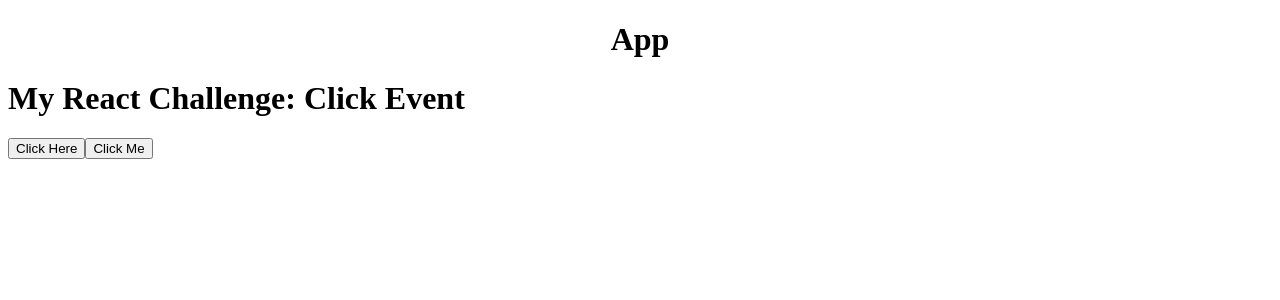
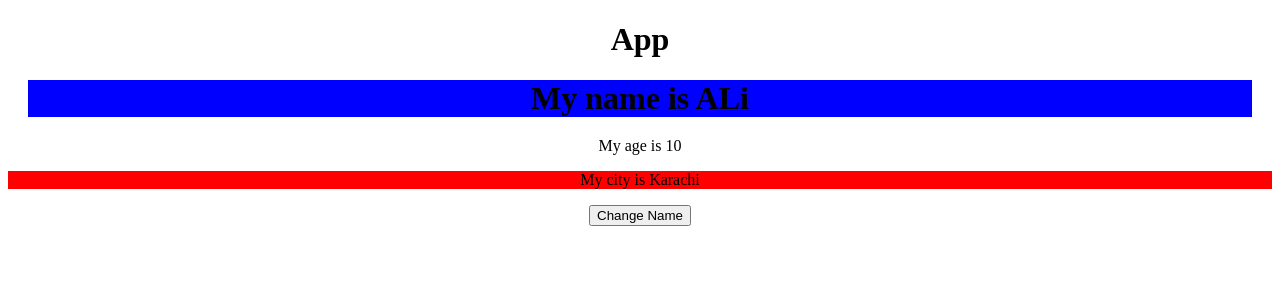
Before and after one commit to hmfaaiz/react_challenge, a React (Create React App) app: page / in a window 1280 px wide. Shown: the top 300 px of the page. Built offline with nearby package versions, Linux system fonts and the light colour scheme.

Commit message:
Handled props with data, color and function

```diff
--- a/src/App.js
+++ b/src/App.js
@@ -1,10 +1,17 @@
+import React, { useState } from 'react'
+import './App.css';
+import Prop from "./components/Prop"
+function App() {
+  const [myname, setMyname] = useState("ALi");
 
-import './App.css';
+    const click = () => {
 
-function App() {
+        setMyname("Faaiz")
+    }
   return (
     <div className="App">
       <h1>App</h1>
+      <Prop function={click} myname={myname} age={10} city={"Karachi"} blue={"Blue"} red={"red"}/>
 
     </div>
   );
--- /dev/null
+++ b/src/components/Prop.js
@@ -0,0 +1,14 @@
+import React from 'react'
+
+function Prop(props) {
+  return (
+    <div>
+      <h1 style={{backgroundColor:props.blue,margin:"20px"}}>My name is {props.myname}</h1>
+      <p>My age is {props.age}</p>
+      <p style={{backgroundColor:props.red}}>My city is {props.city}</p>
+      <button onClick={props.function}>Change Name</button>
+    </div>
+  )
+}
+
+export default Prop
--- a/src/index.js
+++ b/src/index.js
@@ -3,7 +3,7 @@ import ReactDOM from 'react-dom/client';
 
 import App from './App';
 import {Component1,Component2} from './components/TwoComponent';
-import ClickEvent from './components/clickEvent';
+import ClickEvent from './components/ClickEvent';
 
 
 const root = ReactDOM.createRoot(document.getElementById('root'));
@@ -13,7 +13,7 @@ root.render(
 
     {/* <Component2/>
     <Component1/> */}
-     <ClickEvent/>
+     {/* <ClickEvent/> */}
 
   </React.StrictMode>
 );
```
